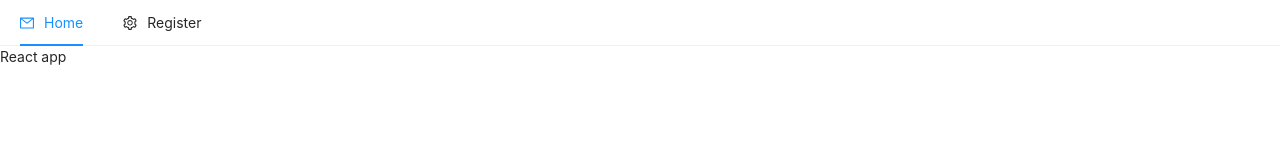
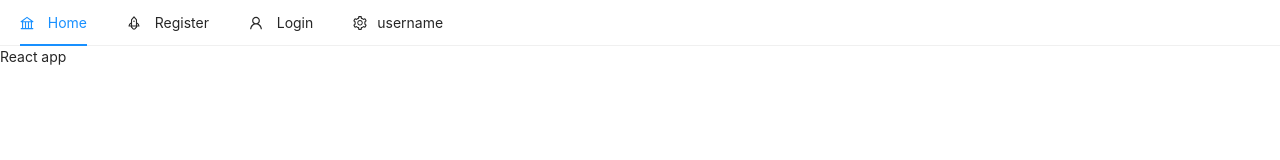
Before and after one commit to VictorManzanilla/TechR-we, a React (Create React App) app: page / in a window 1280 px wide. Shown: the top 160 px of the page. Built offline with nearby package versions, Linux system fonts and the light colour scheme.

Commit message:
route login and register done

```diff
--- a/package.json
+++ b/package.json
@@ -8,6 +8,7 @@
     "@testing-library/react": "^11.1.0",
     "@testing-library/user-event": "^12.1.10",
     "antd": "^4.13.1",
+    "bootstrap": "^4.6.0",
     "react": "^17.0.1",
     "react-dom": "^17.0.1",
     "react-router-dom": "^5.2.0",
--- a/src/components/nav/Header.js
+++ b/src/components/nav/Header.js
@@ -1,23 +1,40 @@
 import React, {useState} from 'react'
 import { Menu } from 'antd';
-import { MailOutlined, SettingOutlined } from '@ant-design/icons';
+import { BankOutlined , SettingOutlined, RocketOutlined, UserOutlined } from '@ant-design/icons'
+import {Link} from 'react-router-dom'
 
 const { SubMenu } = Menu
 
 const Header = () => {
-    const [current, setCurrent] = useState('')
+    const [current, setCurrent] = useState('home')
 
 
-    const handleClick = () => {
-
+    const handleClick = (e) => {
+      // console.log(e.key)
+      setCurrent(e.key)
     }
 
     return (
         <Menu onClick={handleClick} selectedKeys={[current]} mode="horizontal">
-          <Menu.Item key="mail" icon={<MailOutlined />}>
-            Home
+          <Menu.Item key="home" icon={<BankOutlined />}>
+            <Link to="/"> Home</Link>
           </Menu.Item>
-          <SubMenu key="SubMenu" icon={<SettingOutlined />} title="Register">
+
+          <Menu.Item
+          key="register"
+          icon={<RocketOutlined />}
+          className="float-right">
+             <Link to="/register"> Register</Link>
+          </Menu.Item>
+
+          <Menu.Item
+          key="login"
+          icon={<UserOutlined />}
+          className="float-right">
+              <Link to="/login"> Login</Link>
+          </Menu.Item>
+
+          <SubMenu key="SubMenu" icon={<SettingOutlined />} title="username">
 
               <Menu.Item key="setting:1">Option 1</Menu.Item>
               <Menu.Item key="setting:2">Option 2</Menu.Item>
--- a/src/index.js
+++ b/src/index.js
@@ -8,10 +8,10 @@ import "antd/dist/antd.css"
 
 
 ReactDOM.render(
-  <React.StrictMode>
+  // <React.StrictMode>
     <BrowserRouter>
     <App />
-    </BrowserRouter>
-  </React.StrictMode>,
+    </BrowserRouter>,
+  // </React.StrictMode>,
   document.getElementById('root')
 );
```
Also changed, not shown: 2 other files (tests, documents, lock files or other folders).
